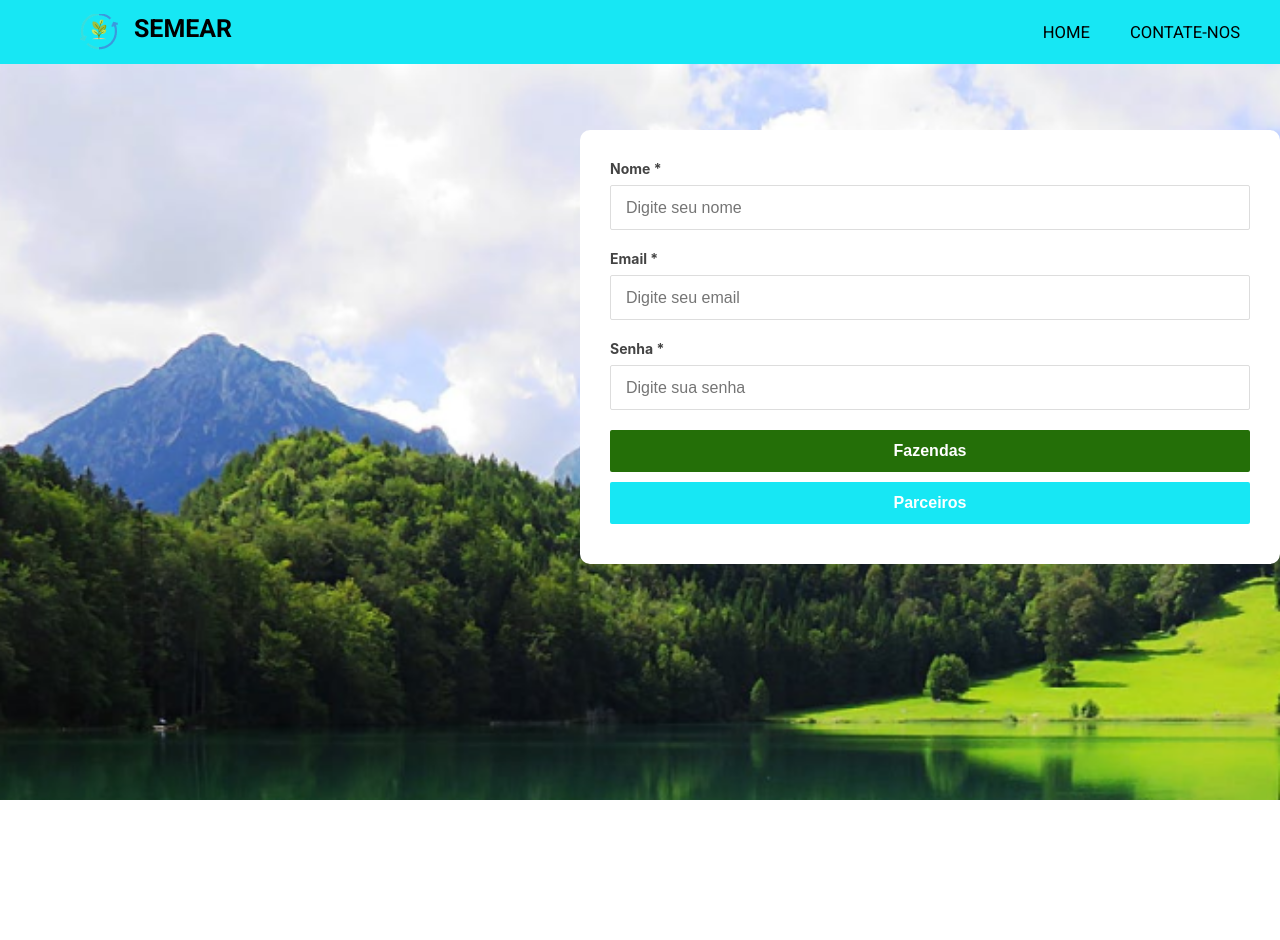
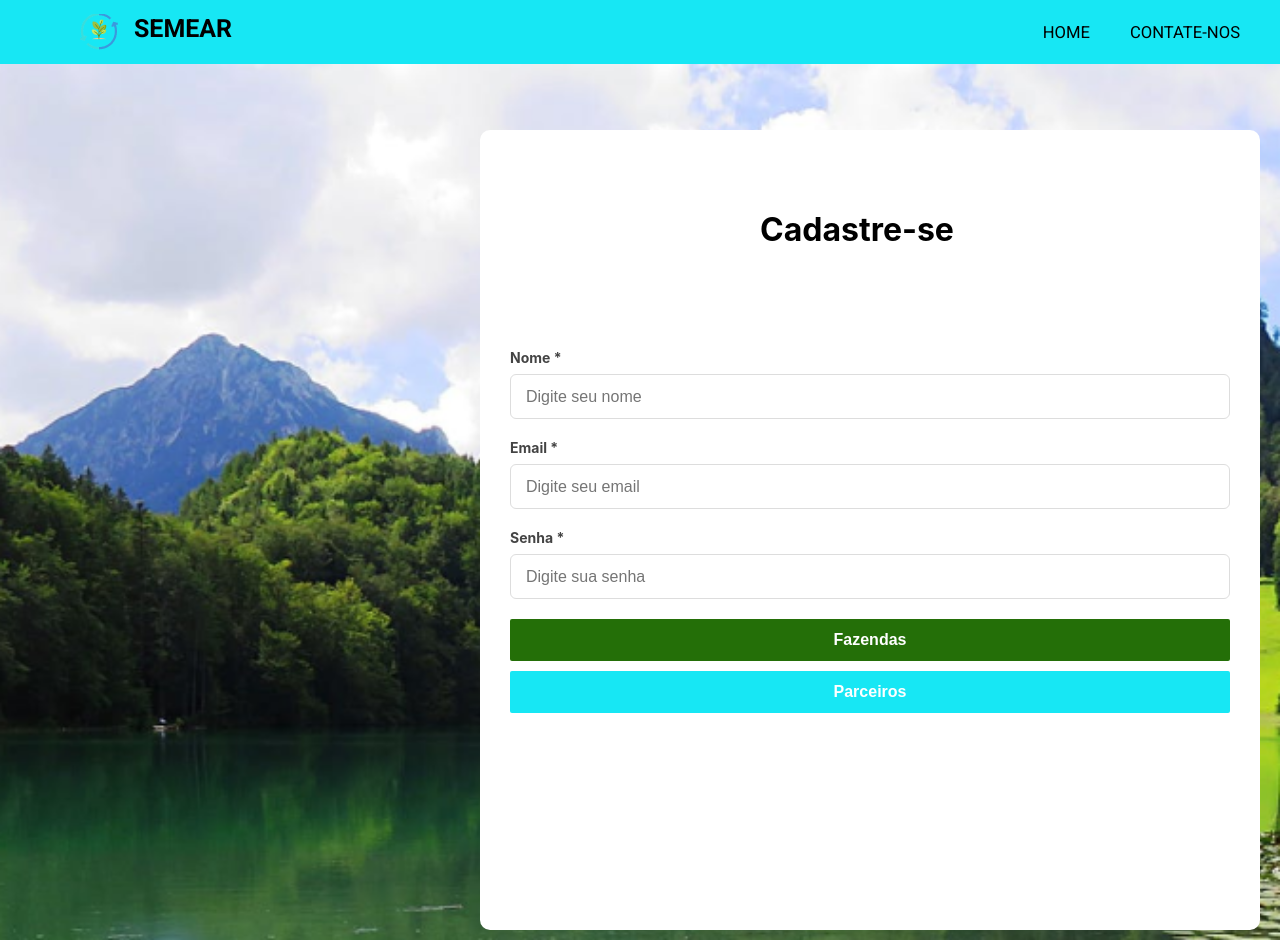
Before and after one commit to paulodevsilva/call-for-code, a React (Create React App) app in the folder frontend/: page /signup in a window 1280 px wide. Before the commit the page ends 800 px from the top, so only its background shows below. Built offline with nearby package versions, Linux system fonts and the light colour scheme.

Commit message:
btn link

```diff
--- a/frontend/src/App.css
+++ b/frontend/src/App.css
@@ -307,6 +307,7 @@
   font-weight: 600;
   font-size: 20px;
   border: 0px;
+  cursor: pointer;
 }
 
 /* css from team */
--- a/frontend/src/Components/JoinUs.jsx
+++ b/frontend/src/Components/JoinUs.jsx
@@ -1,7 +1,10 @@
 import React from 'react';
 
-export default function JoinUs({history}) {
-
+export default function JoinUs(props) {
+  const {navigate} = props;
+  const handleNavigate = (event) => {
+    navigate.push('/signup')
+  }
     return (
       <section className="join-us-section" id="join">
         <div className="join-us-img" style={{ backgroundImage: "url(/Imgs/imageJoin.png)" }}>
@@ -32,7 +35,7 @@ export default function JoinUs({history}) {
           <div className="join-us-text">
             frase de efeito xxxxxxxxxxxxxxxxxxxxxxxxxxxxxxxxxxxxxxxxxxxxx
           </div>
-          <button className="join-us-button">Junte-se a nós</button>
+          <button className="join-us-button" onClick={handleNavigate}>Junte-se a nós</button>
         </div>
       </section>
     );
--- a/frontend/src/pages/Dashboard/styles.css
+++ b/frontend/src/pages/Dashboard/styles.css
@@ -9,11 +9,11 @@ html, body, #root {
   min-height: 100%;
 }
 
-body {
+/* body {
   background: #fff url('../../assets/bg.png') no-repeat;
   background-size:cover ;
   -webkit-font-smoothing: antialiased !important;
-}
+} */
 
 .container-dashboard {
   margin: 80px auto 0;
--- a/frontend/src/pages/Home/index.jsx
+++ b/frontend/src/pages/Home/index.jsx
@@ -7,14 +7,14 @@ import JoinUs from '../../Components/JoinUs';
 import Team from '../../Components/Team';
 import Footer from '../../Components/Footer';
 
-export default function Home() {
+export default function Home({ history }) {
   return (
       <>
       <Header />
       <Hero />
       <AboutUs />
       <Benefits />
-      <JoinUs />
+      <JoinUs navigate={history}/>
       <Team />
       <Footer />
       </>
--- a/frontend/src/pages/SignUp/index.jsx
+++ b/frontend/src/pages/SignUp/index.jsx
@@ -1,7 +1,4 @@
 import { useState } from 'react';
-import { FontAwesomeIcon } from  '@fortawesome/react-fontawesome';
-import { faEnvelope, faLock } from '@fortawesome/free-solid-svg-icons'
-
 import Header from  '../../Components/HeaderDashboard';
 
 import api from  '../../services/api';
@@ -17,10 +14,11 @@ function SignUp({ history }) {
 
   async function handleSubmit(event) {
     event.preventDefault();
+    console.log({history})
 
-    const user = await api.post('/api/users', { name, email, password, perfil: '2'});
+    // const user = await api.post('/api/users', { name, email, password, perfil: '2'});
 
-    console.log({user});
+    // console.log({user});
 
     history.push('/dashboard')
   }
@@ -30,6 +28,8 @@ function SignUp({ history }) {
      <Header/>
       <div className="container">
        <div className="content">
+       <h1>Cadastre-se</h1>
+
        <form onSubmit={handleSubmit}>
           <label htmlFor="name">Nome *</label>
           <input
--- a/frontend/src/pages/SignUp/styles.css
+++ b/frontend/src/pages/SignUp/styles.css
@@ -18,7 +18,9 @@ body {
 .container {
   margin: 80px auto 0;
   float: right;
-  max-width: 700px;
+  padding-right: 20px;
+  padding-bottom: 10px;
+  max-width: 800px;
   width: 100%;
   display: flex;
   flex-direction: column;
@@ -31,12 +33,21 @@ body {
   margin-top: 50px;
   border-radius: 10px;
   padding: 30px;
+  height: 800px;
+}
+
+.content h1 {
+  margin-top: 50px;
+  margin-left: 250px;
 }
 
 .content  form {
   display: flex;
   flex-direction: column;
+  margin-top: 100px;
 }
+
+
 
 .content  form label {
   font-size: 14px;
@@ -48,7 +59,7 @@ body {
 .content form input {
   margin-bottom: 20px;
   border: 1px solid #ddd;
-  border-radius: 2px;
+  border-radius: 6px;
   height: 45px;
   padding: 0 15px;
   font-size: 16px;
```
